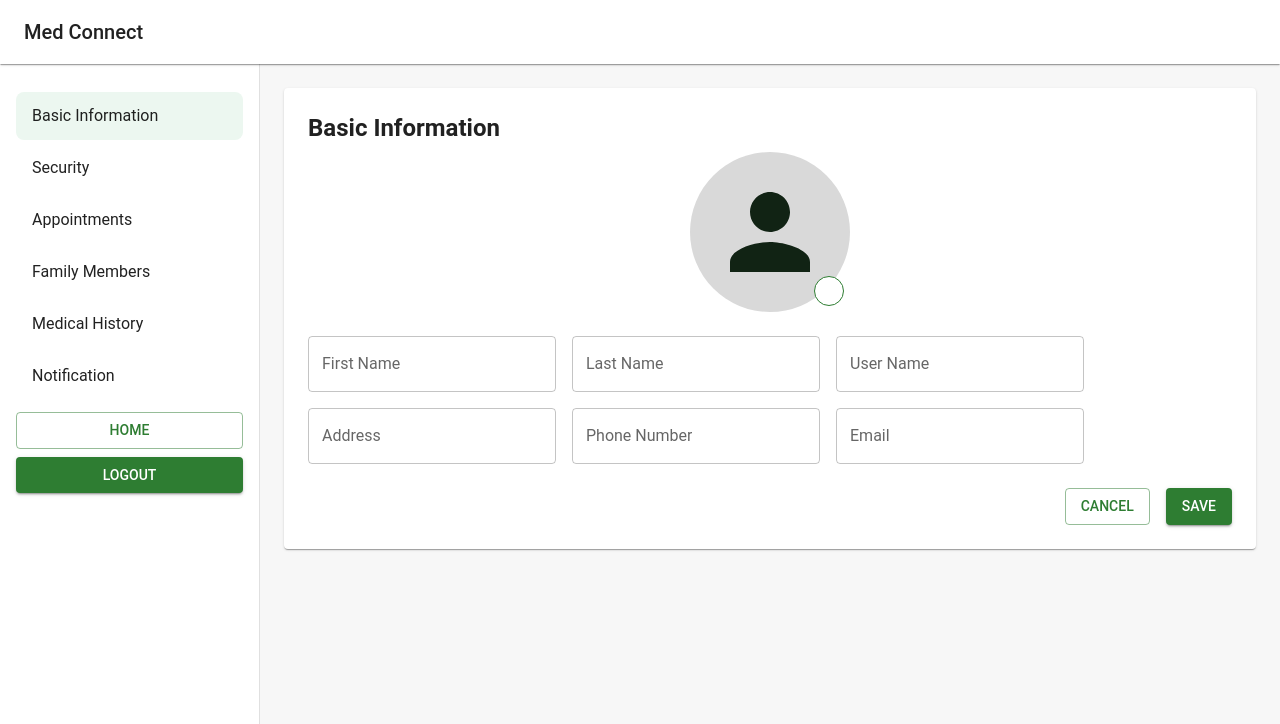
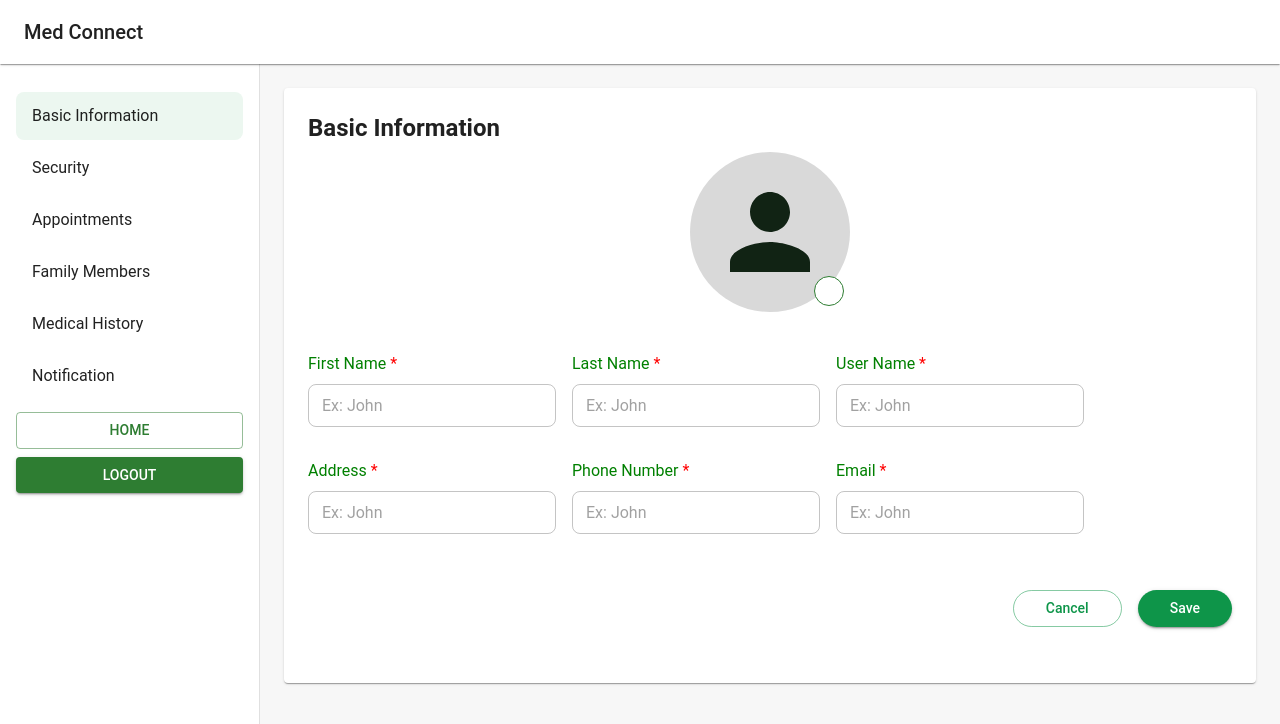
Before and after one commit to Pravil-Wijesinghe/Medical-Center-Management-System, a React (Vite) app in the folder frontend/: page /dashboard/basic-information in a window 1280 px wide. Shown: the top 724 px of the page. Built offline with nearby package versions, Linux system fonts and the light colour scheme; no server answers; sample sign-in values are in the browser's storage; some icons are missing.

Commit message:
feat: enhance BasicInformation component with form validation and error handling

```diff
--- a/frontend/src/pages/dashboard/BasicInformation.jsx
+++ b/frontend/src/pages/dashboard/BasicInformation.jsx
@@ -1,11 +1,70 @@
 import React, { useState } from 'react';
-import { Box, Grid, TextField, Typography, Avatar, IconButton, Button, Paper } from '@mui/material';
+import { Box, Grid, Typography, Avatar, IconButton, Button, Paper } from '@mui/material';
 import EditIcon from '@mui/icons-material/Edit';
+import CustomTextField from '../../components/CustomTextField';
+import PrimaryButton from '../../components/PrimaryButton';
+import SecondaryButton from '../../components/SecondaryButton';
 
 export default function BasicInformation() {
   const [form, setForm] = useState({ firstName: '', lastName: '', username: '', address: '', phoneNumber: '', email: '' });
+  const [errors, setErrors] = useState({});
+
+  const validators = {
+    firstName: (v) => {
+      if (!v) return 'First name is required';
+      if (v.trim().length < 2) return 'First name must be at least 2 characters';
+      return '';
+    },
+    lastName: (v) => {
+      if (!v) return 'Last name is required';
+      if (v.trim().length < 2) return 'Last name must be at least 2 characters';
+      return '';
+    },
+    username: (v) => {
+      if (!v) return 'Username is required';
+      if (!/^[a-zA-Z0-9._-]{3,20}$/.test(v)) return '3-20 chars; letters, numbers, . _ - only';
+      return '';
+    },
+    address: (v) => {
+      if (!v) return 'Address is required';
+      if (v.trim().length < 5) return 'Address must be at least 5 characters';
+      return '';
+    },
+    phoneNumber: (v) => {
+      if (!v) return 'Phone number is required';
+      if (!/^\d{10,15}$/.test(v.replace(/\D/g, ''))) return 'Enter 10-15 digits';
+      return '';
+    },
+    email: (v) => {
+      if (!v) return 'Email is required';
+      // Basic RFC 5322-compliant-ish pattern
+      if (!/^[^\s@]+@[^\s@]+\.[^\s@]{2,}$/.test(v)) return 'Enter a valid email address';
+      return '';
+    },
+  };
 
   const handleChange = (e) => setForm({ ...form, [e.target.name]: e.target.value });
+
+  const handleBlur = (e) => {
+    const { name, value } = e.target;
+    const message = validators[name] ? validators[name](value) : '';
+    setErrors((prev) => ({ ...prev, [name]: message }));
+  };
+
+  const validateForm = () => {
+    const nextErrors = Object.keys(validators).reduce((acc, key) => {
+      const message = validators[key](form[key]);
+      if (message) acc[key] = message;
+      return acc;
+    }, {});
+    setErrors(nextErrors);
+    return Object.keys(nextErrors).length === 0;
+  };
+
+  const handleSubmit = () => {
+    if (!validateForm()) return;
+    // Submit logic goes here (API call)
+  };
 
   return (
     <Paper sx={{ p: 3 }}>
@@ -21,28 +80,32 @@ export default function BasicInformation() {
 
       <Grid container spacing={2}>
         <Grid item xs={12} md={6}>
-          <TextField fullWidth label="First Name" name="firstName" value={form.firstName} onChange={handleChange} placeholder="Ex: John" />
+          <CustomTextField label="First Name" name="firstName" value={form.firstName} onChange={handleChange} onBlur={handleBlur} required placeholder="Ex: John" error={!!errors.firstName} helperText={errors.firstName} />
         </Grid>
         <Grid item xs={12} md={6}>
-          <TextField fullWidth label="Last Name" name="lastName" value={form.lastName} onChange={handleChange} placeholder="Ex: John" />
+          <CustomTextField label="Last Name" name="lastName" value={form.lastName} onChange={handleChange} onBlur={handleBlur} required placeholder="Ex: John" error={!!errors.lastName} helperText={errors.lastName} />
         </Grid>
         <Grid item xs={12} md={6}>
-          <TextField fullWidth label="User Name" name="username" value={form.username} onChange={handleChange} placeholder="Ex: John" />
+          <CustomTextField label="User Name" name="username" value={form.username} onChange={handleChange} onBlur={handleBlur} required placeholder="Ex: John" error={!!errors.username} helperText={errors.username} />
         </Grid>
         <Grid item xs={12} md={6}>
-          <TextField fullWidth label="Address" name="address" value={form.address} onChange={handleChange} placeholder="Ex: John" />
+          <CustomTextField label="Address" name="address" value={form.address} onChange={handleChange} onBlur={handleBlur} required placeholder="Ex: John" error={!!errors.address} helperText={errors.address} />
         </Grid>
         <Grid item xs={12} md={6}>
-          <TextField fullWidth label="Phone Number" name="phoneNumber" value={form.phoneNumber} onChange={handleChange} placeholder="Ex: John" />
+          <CustomTextField label="Phone Number" name="phoneNumber" value={form.phoneNumber} onChange={handleChange} onBlur={handleBlur} required placeholder="Ex: John" type="tel" error={!!errors.phoneNumber} helperText={errors.phoneNumber} />
         </Grid>
         <Grid item xs={12} md={6}>
-          <TextField fullWidth label="Email" name="email" value={form.email} onChange={handleChange} placeholder="Ex: John" />
+          <CustomTextField label="Email" name="email" value={form.email} onChange={handleChange} onBlur={handleBlur} required placeholder="Ex: John" error={!!errors.email} helperText={errors.email} />
         </Grid>
       </Grid>
 
       <Box sx={{ display: 'flex', gap: 2, justifyContent: 'flex-end', mt: 3 }}>
-        <Button variant="outlined" color="success">Cancel</Button>
-        <Button variant="contained" color="success">Save</Button>
+        <SecondaryButton>
+          Cancel
+        </SecondaryButton>
+        <PrimaryButton onClick={handleSubmit}>
+          Save
+        </PrimaryButton>
       </Box>
     </Paper>
   );
```
